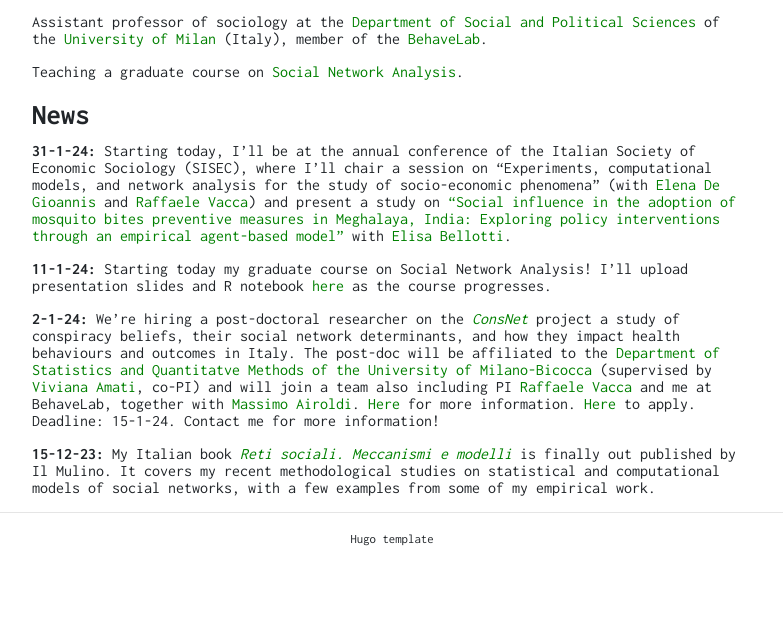
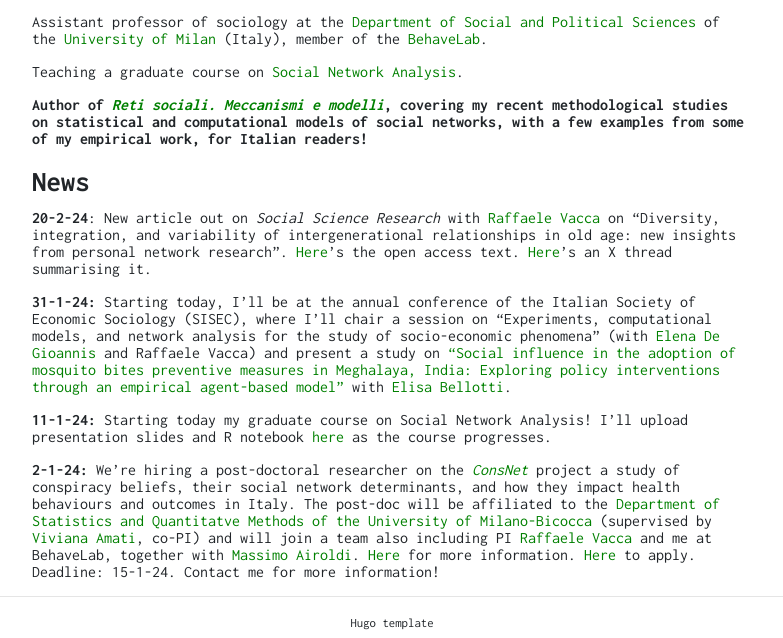
Before and after one commit to federico-bianchi/federico-bianchi.github.io, a plain HTML site: page index.html in a window 1280 px wide. Shown: the part 236-874 px from the top of the page, without its empty margins (248-1031 px from the left). Before the commit the page ends 800 px from the top, so only its background shows below. Drawn offline with nearby package versions, Linux system fonts and the light colour scheme.

Commit message:
update news

```diff
--- a/index.html
+++ b/index.html
@@ -66,11 +66,12 @@
 </ul>
 <p>Assistant professor of sociology at the <a href="http://eng.sps.unimi.it/ecm/home">Department of Social and Political Sciences</a> of the <a href="https://www.unimi.it/en">University of Milan</a> (Italy), member of the <a href="http://behavelab.org/">BehaveLab</a>.</p>
 <p>Teaching a graduate course on <a href="https://federico-bianchi.github.io/teaching/">Social Network Analysis</a>.</p>
+<p><strong>Author of <a href="https://www.mulino.it/isbn/9788815387523"><em>Reti sociali. Meccanismi e modelli</em></a>, covering my recent methodological studies on statistical and computational models of social networks, with a few examples from some of my empirical work, for Italian readers!</strong></p>
 <h1 id="news">News</h1>
-<p><strong>31-1-24:</strong> Starting today, I&rsquo;ll be at the annual conference of the Italian Society of Economic Sociology (SISEC), where I&rsquo;ll chair a session on &ldquo;Experiments, computational models, and network analysis for the study of socio-economic phenomena&rdquo; (with <a href="https://www.unimi.it/it/ugov/person/elena-degioannis">Elena De Gioannis</a> and <a href="http://www.raffaelevacca.com/">Raffaele Vacca</a>) and present a study on <a href="public/presentations/sisec-24.pdf">&ldquo;Social influence in the adoption of mosquito bites preventive measures in Meghalaya, India: Exploring policy interventions through an empirical agent-based model&rdquo;</a> with <a href="https://research.manchester.ac.uk/en/persons/elisa.bellotti">Elisa Bellotti</a>.</p>
+<p><strong>20-2-24</strong>: New article out on <em>Social Science Research</em> with <a href="http://www.raffaelevacca.com/">Raffaele Vacca</a> on &ldquo;Diversity, integration, and variability of intergenerational relationships in old age: new insights from personal network research&rdquo;. <a href="https://doi.org/10.1016/j.ssresearch.2024.102991">Here</a>&rsquo;s the open access text. <a href="https://x.com/federico_fb/status/1759901396030071120?s=20">Here</a>&rsquo;s an X thread summarising it.</p>
+<p><strong>31-1-24:</strong> Starting today, I&rsquo;ll be at the annual conference of the Italian Society of Economic Sociology (SISEC), where I&rsquo;ll chair a session on &ldquo;Experiments, computational models, and network analysis for the study of socio-economic phenomena&rdquo; (with <a href="https://www.unimi.it/it/ugov/person/elena-degioannis">Elena De Gioannis</a> and Raffaele Vacca) and present a study on <a href="public/presentations/sisec-24.pdf">&ldquo;Social influence in the adoption of mosquito bites preventive measures in Meghalaya, India: Exploring policy interventions through an empirical agent-based model&rdquo;</a> with <a href="https://research.manchester.ac.uk/en/persons/elisa.bellotti">Elisa Bellotti</a>.</p>
 <p><strong>11-1-24:</strong> Starting today my graduate course on Social Network Analysis! I&rsquo;ll upload presentation slides and R notebook <a href="https://federico-bianchi.github.io/teaching/">here</a> as the course progresses.</p>
 <p><strong>2-1-24:</strong> We&rsquo;re hiring a post-doctoral researcher on the <a href="http://www.raffaelevacca.com/research/projects/"><em>ConsNet</em></a> project a study of conspiracy beliefs, their social network determinants, and how they impact health behaviours and outcomes in Italy. The post-doc will be affiliated to the <a href="https://www.dismeq.unimib.it/it">Department of Statistics and Quantitatve Methods of the University of Milano-Bicocca</a> (supervised by <a href="https://www.unimib.it/viviana-amati">Viviana Amati</a>, co-PI) and  will join a team also including PI <a href="http://www.raffaelevacca.com/">Raffaele Vacca</a> and me at BehaveLab, together with <a href="https://www.unimi.it/it/ugov/person/massimo-airoldi">Massimo Airoldi</a>. <a href="https://behavelab.org/postdoc-fellowship-on-agent-based-modelling-of-social-networks/">Here</a> for more information. <a href="https://www.unimib.it/ateneo/gare-e-concorsi/cod-23a351">Here</a> to apply. Deadline: 15-1-24. Contact me for more information!</p>
-<p><strong>15-12-23:</strong> My Italian book <a href="https://www.mulino.it/isbn/9788815387523"><em>Reti sociali. Meccanismi e modelli</em></a> is finally out published by Il Mulino. It covers my recent methodological studies on statistical and computational models of social networks, with a few examples from some of my empirical work.</p>
 
 </div>
 
```
